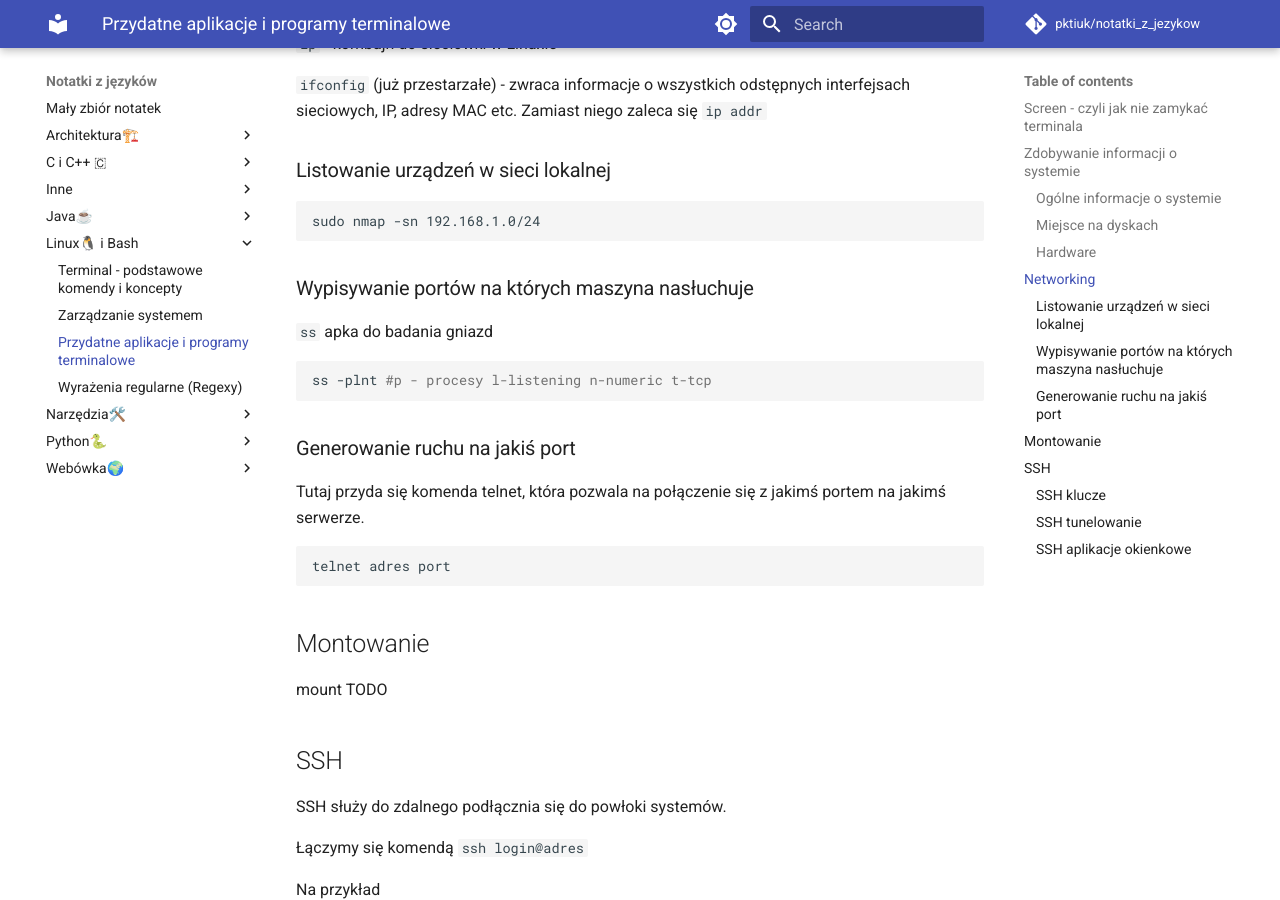
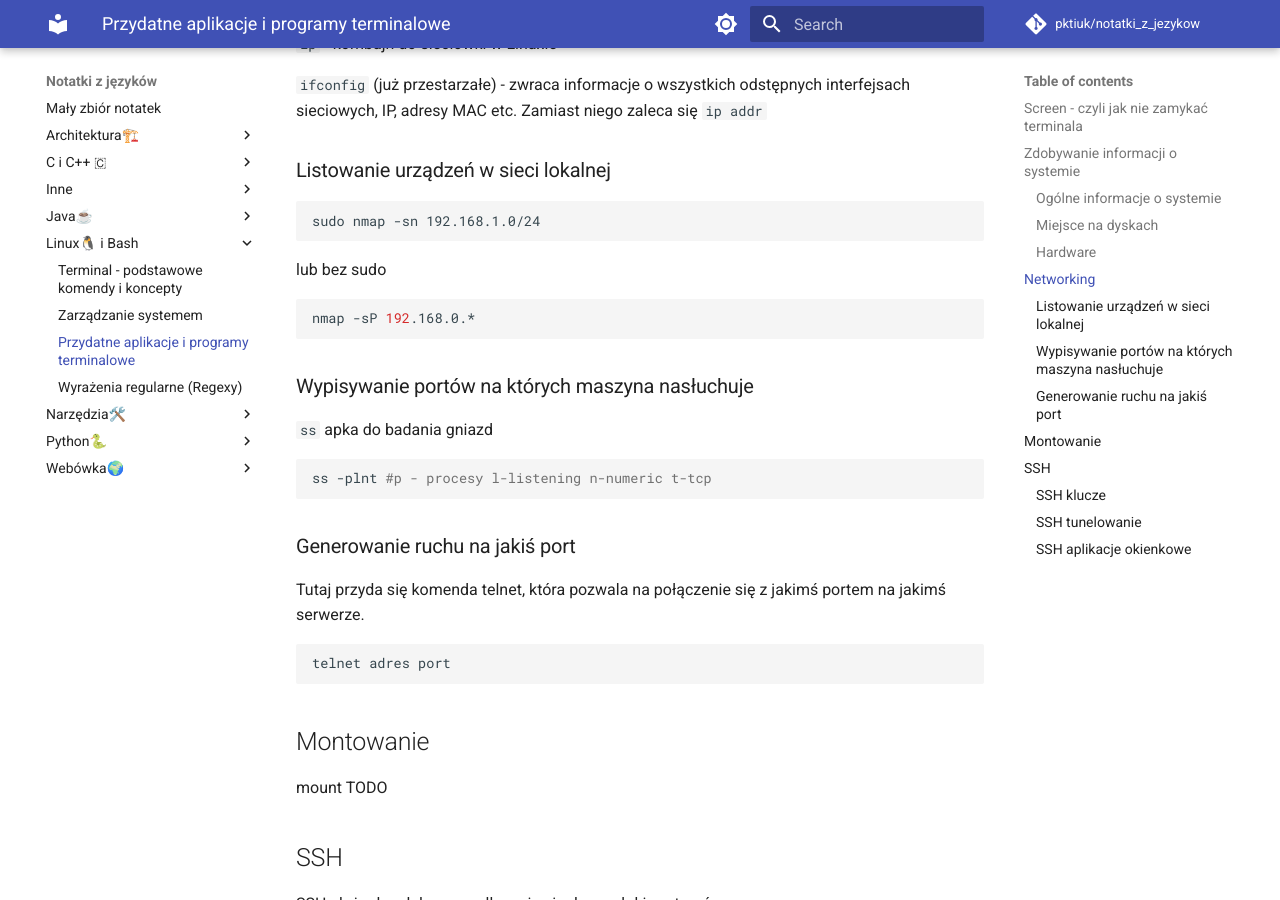
Before and after one commit to pktiuk/notatki_z_jezykow, an MkDocs documentation site: the page built from docs/Linux🐧 i Bash/programy.md, in a window 1280 px wide and 900 px high, scrolled down 3783 px. Built offline with MkDocs 1.6.1 and Material for MkDocs 9.7.7, drawn with Linux system fonts in a browser that asks for light colours; comment, search, counter and statistics services are not loaded.

Commit message:
Kolejny wariant nmapa

````diff
--- a/docs/Linux🐧 i Bash/programy.md
+++ b/docs/Linux🐧 i Bash/programy.md
@@ -190,6 +190,12 @@ lsusb
 sudo nmap -sn 192.168.1.0/24
 ```
 
+lub bez sudo
+
+```bash
+nmap -sP 192.168.0.*
+```
+
 ### Wypisywanie portów na których maszyna nasłuchuje
 
 `ss` apka do badania gniazd
````
